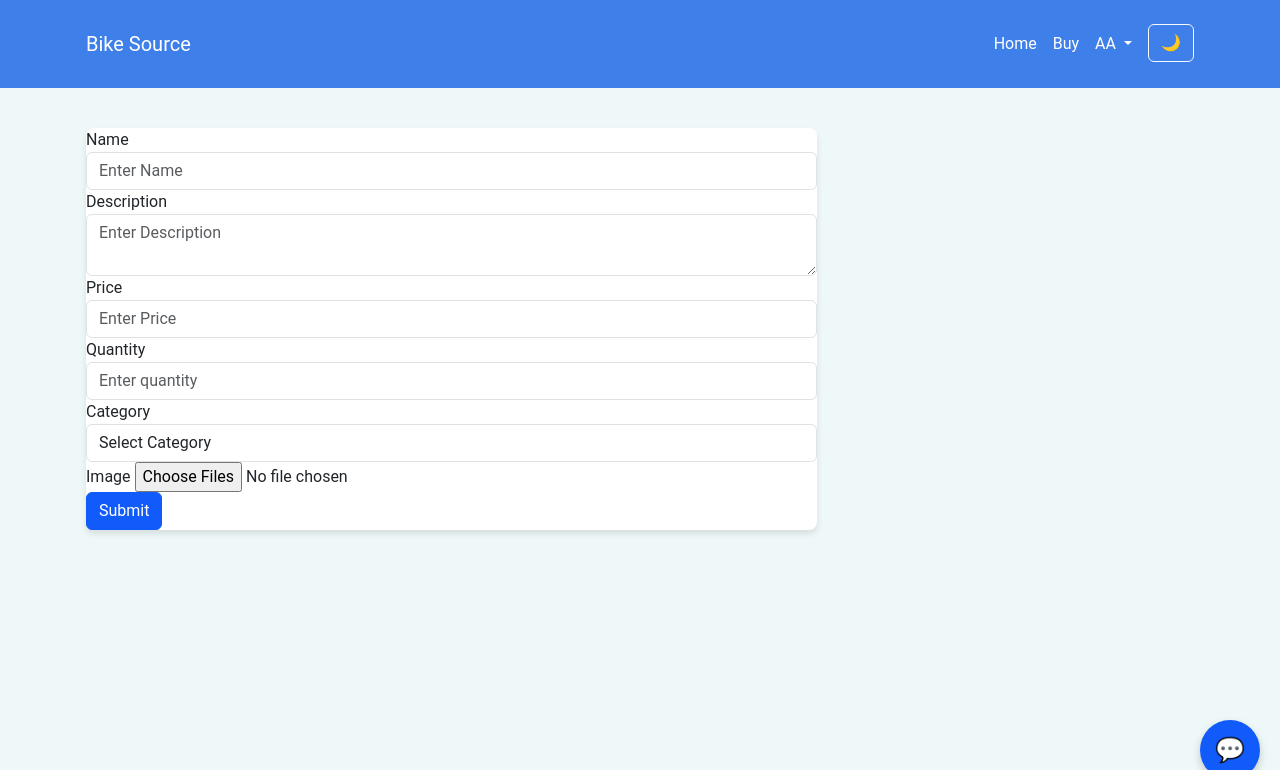
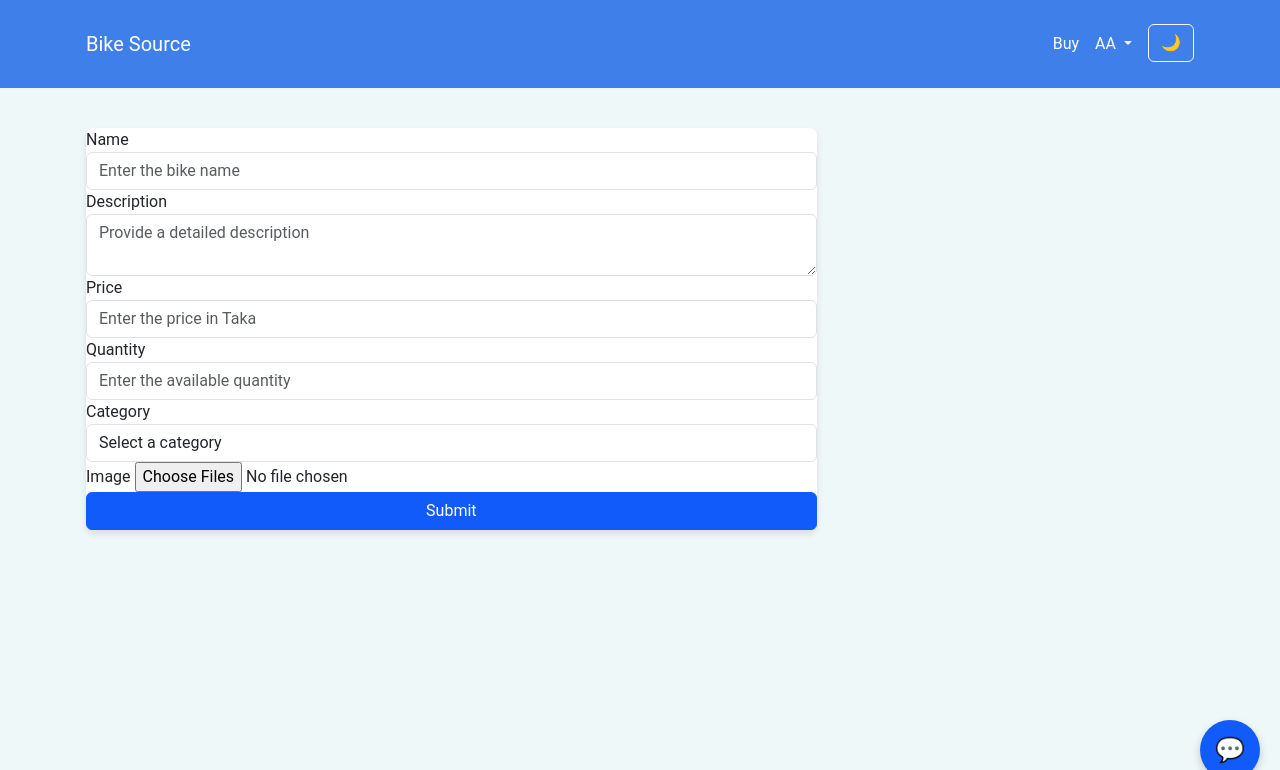
Before and after one commit to Amirul-Islam-Papon/Software-Development-Lab-Project, a Django app: page /sell in a window 1280 px wide. Shown: the top 770 px of the page. Run offline with Django 5.2, Linux system fonts and the light colour scheme; a user stored in the database is signed in; data comes from the database, SQL or seed files in the repository; both versions use the stored data as it was after the commit; some libraries are stand-ins or nearby versions.

Commit message:
UI Improvement

```diff
--- a/templates/base.html
+++ b/templates/base.html
@@ -155,9 +155,7 @@
     </button>
     <div class="collapse navbar-collapse" id="navbarNav">
       <ul class="navbar-nav ms-auto">
-        <li class="nav-item">
-          <a class="nav-link {% if request.resolver_match.url_name == 'index' %}active{% endif %}" href="{% url 'index' %}">Home</a>
-        </li>
+        <!-- Removed Home button -->
         <li class="nav-item">
           <a class="nav-link {% if request.resolver_match.url_name == 'buy_list' %}active{% endif %}" href="{% url 'buy_list' %}">Buy</a>
         </li>
@@ -171,6 +169,10 @@
               <li><a class="dropdown-item" href="{% url 'sell_list' %}">Sell List</a></li>
               <li><a class="dropdown-item" href="{% url 'logout' %}">Logout</a></li>
             </ul>
+          </li>
+        {% else %}
+          <li class="nav-item">
+            <a class="nav-link" href="{% url 'login' %}">Login</a>
           </li>
         {% endif %}
         <li class="nav-item">
--- a/templates/base2.html
+++ b/templates/base2.html
@@ -40,8 +40,7 @@
     </div>
     <div class="collapse navbar-collapse" id="myNavbar">
       <ul class="nav navbar-nav">
-        <li class="active"><a href="{% url 'index' %}">Home</a></li>
-
+        <!-- Removed Home button -->
         <li><a href="{% url 'buy_list' %}">Buy</a></li>
 <!--        <li><a href="{% url 'about' %}">About Us</a></li>-->
 <!--        <li><a href="{% url 'contact' %}">Contact Us</a></li>-->
--- a/templates/change_password.html
+++ b/templates/change_password.html
@@ -18,11 +18,11 @@
                         <label for="{{ field.id_for_label }}">{{ field.label }}</label>
                         {{ field|add_class:'form-control' }}
                         {% for error in field.errors %}
-                          <span class="help-block">{{ error }}</span>
+                          <span class="text-danger small">{{ error }}</span>
                         {% endfor %}
                       </div>
                     {% endfor %}
-                <input type="submit" name="" value="Submit" >
+                <button type="submit" class="btn btn-primary w-100">Change Password</button>
 
                 </form>
             </div>
--- a/templates/checkout_create.html
+++ b/templates/checkout_create.html
@@ -11,7 +11,7 @@
         {% csrf_token %}
         <div class="mb-3">
           <label for="{{ form.email.id_for_label }}" class="form-label">Email</label>
-          {% render_field form.email class="form-control" placeholder="Enter your email" %}
+          {% render_field form.email class="form-control" placeholder="Enter your email address" %}
         </div>
         <div class="mb-3">
           <label for="{{ form.mobile.id_for_label }}" class="form-label">Mobile</label>
@@ -19,9 +19,9 @@
         </div>
         <div class="mb-3">
           <label for="{{ form.address.id_for_label }}" class="form-label">Address</label>
-          {% render_field form.address class="form-control" placeholder="Enter your address" %}
+          {% render_field form.address class="form-control" placeholder="Enter your delivery address" %}
         </div>
-        <button type="submit" class="btn btn-primary">Submit Order</button>
+        <button type="submit" class="btn btn-primary w-100">Submit Order</button>
       </form>
     </div>
 
--- a/templates/index.html
+++ b/templates/index.html
@@ -18,7 +18,7 @@
       <div class="carousel-item active">
         <img src="https://imgd.aeplcdn.com/1056x594/n/cw/ec/103183/raider-125-right-front-three-quarter-5.png?isig=0&q=80&wm=3" class="d-block w-100 banner-image" alt="Default Banner">
         <div class="carousel-caption d-none d-md-block">
-          <h5>Welcome to Bike Buy and Sell</h5>
+          <h5>Welcome to Bike Source</h5>
           <p>Find the best bikes at unbeatable prices!</p>
           <a href="{% url 'buy_list' %}" class="btn btn-primary">Shop Now</a>
         </div>
--- a/templates/registration.html
+++ b/templates/registration.html
@@ -18,11 +18,11 @@
                         <label for="{{ field.id_for_label }}">{{ field.label }}</label>
                         {{ field|add_class:'form-control' }}
                         {% for error in field.errors %}
-                          <span class="help-block">{{ error }}</span>
+                          <span class="text-danger small">{{ error }}</span>
                         {% endfor %}
                       </div>
                     {% endfor %}
-                <input type="submit" name="" value="Submit" >
+                <button type="submit" class="btn btn-primary w-100">Register</button>
 
                 </form>
             </div>
--- a/templates/sell.html
+++ b/templates/sell.html
@@ -9,26 +9,24 @@
                   {% csrf_token %}
                     <div class="form-group">
                         <label for="name">Name</label>
-                        <input type="text" class="form-control" id="id_name" name="name" aria-describedby="name" placeholder="Enter Name" required>
+                        <input type="text" class="form-control" id="id_name" name="name" placeholder="Enter the bike name" required>
                     </div>
                     <div class="form-group">
                         <label for="description">Description</label>
-                        <textarea class="form-control" id="id_description" name="description" required
-                                  aria-describedby="description" placeholder="Enter Description"></textarea>
+                        <textarea class="form-control" id="id_description" name="description" placeholder="Provide a detailed description" required></textarea>
                     </div>
                     <div class="form-group">
                         <label for="price">Price</label>
-                        <input type="number" class="form-control" id="id_price" name="price" aria-describedby="price" placeholder="Enter Price" required>
+                        <input type="number" class="form-control" id="id_price" name="price" placeholder="Enter the price in Taka" required>
                     </div>
                     <div class="form-group">
                         <label for="quantity">Quantity</label>
-                        <input type="number" class="form-control" id="id_quantity" name="quantity" aria-describedby="quantity" placeholder="Enter quantity" required>
+                        <input type="number" class="form-control" id="id_quantity" name="quantity" placeholder="Enter the available quantity" required>
                     </div>
-
                     <div class="form-group">
                         <label for="category">Category</label>
                         <select class="form-control" id="id_category" name="category" required>
-                            <option selected>Select Category</option>
+                            <option value="" disabled selected>Select a category</option>
                             {% for c in category %}
                                 <option value="{{ c.id }}">{{ c.name }}</option>
                             {% endfor %}
@@ -38,7 +36,7 @@
                         <label for="image">Image</label>
                         <input type="file" class="form-control-file" id="id_image" name="image" multiple required>
                     </div>
-                    <button type="submit" class="btn btn-primary">Submit</button>
+                    <button type="submit" class="btn btn-primary w-100">Submit</button>
                 </form>
             </div>
         </div>
--- a/templates/update_profile.html
+++ b/templates/update_profile.html
@@ -21,9 +21,7 @@
                 {% endfor %}
               </div>
             {% endfor %}
-            <div class="text-end">
-              <button type="submit" class="btn btn-primary">Save Changes</button>
-            </div>
+            <button type="submit" class="btn btn-primary w-100">Save Changes</button>
           </form>
         </div>
       </div>
```
Also changed, not shown: templates/login.html (+0 -10 lines), db.sqlite3, media/bike_buy_and_sell_images/CamScanner_04-21-2025_22_BDIAP4t.163.jpg (added), media/bike_buy_and_sell_images/CamScanner_04-21-2025_22_zS7imgp.162.jpg (added).
